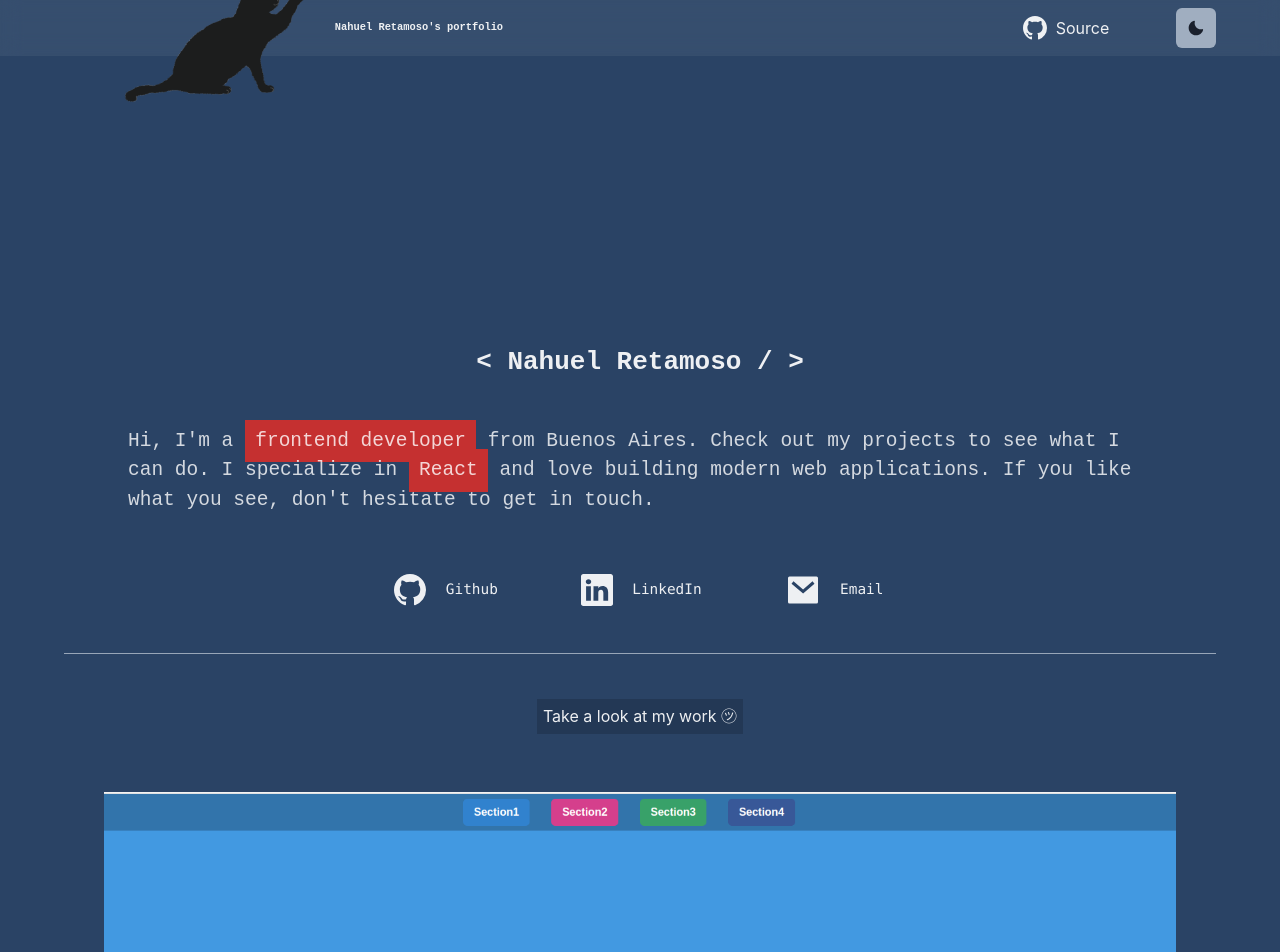
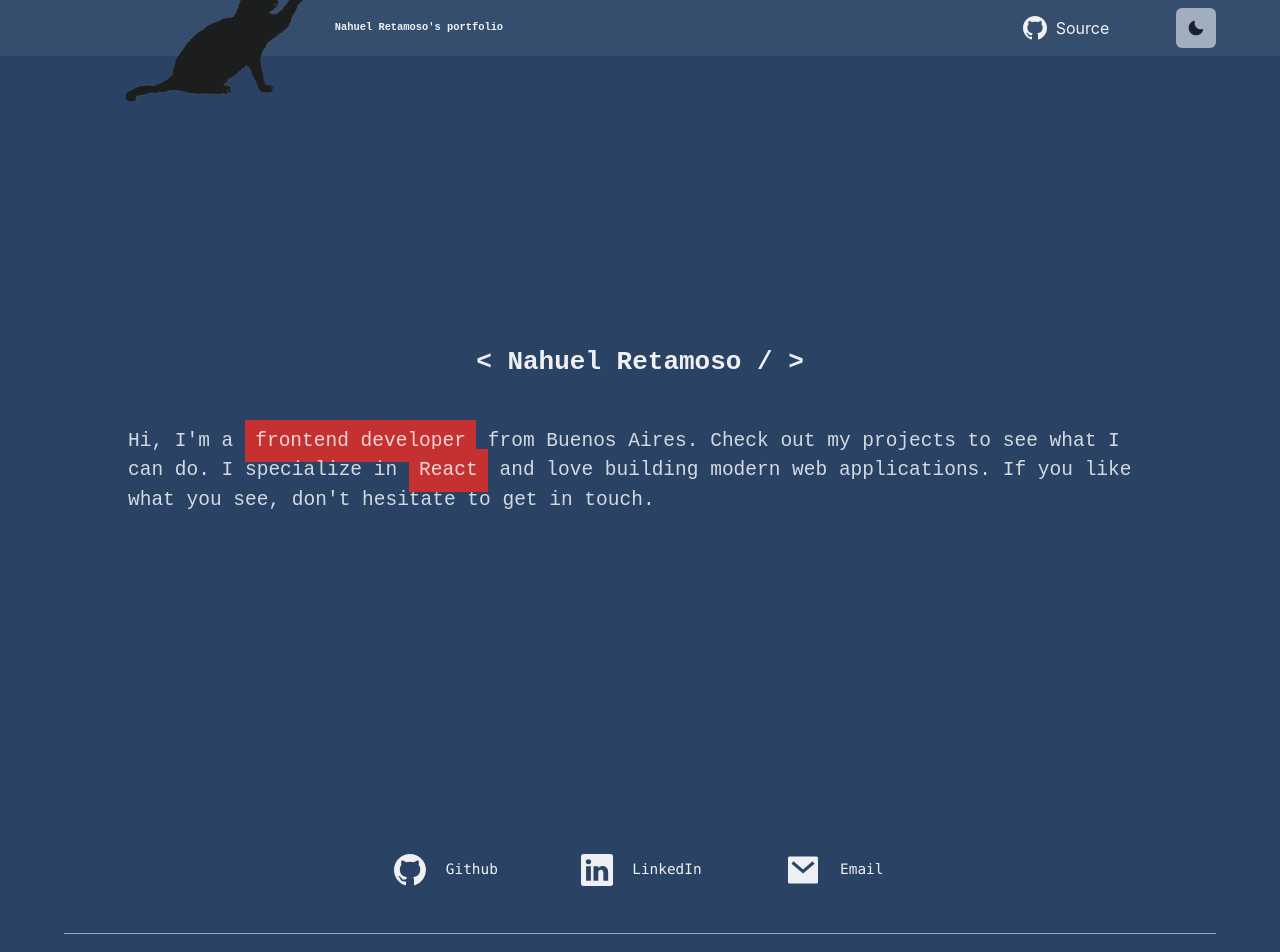
Before and after one commit to nahuel-retamoso/portfolio, a React (Create React App) app: page / in a window 1280 px wide. Shown: the top 952 px of the page. Built offline with nearby package versions, Linux system fonts and the light colour scheme; no server answers.

Commit message:
keyboard

```diff
--- a/src/components/Keyboard.js
+++ b/src/components/Keyboard.js
@@ -77,7 +77,7 @@ const Keyboard = () => {
 
     return (
         <Tooltip label='This work is based on "keyboard" (https://sketchfab.com/3d-models/keyboard-ba869e8681974cf088736173b8b86fef) by 45P3R4 (https://sketchfab.com/45P3R4) licensed under CC-BY-4.0 (http://creativecommons.org/licenses/by/4.0/)' bg='whiteAlpha.200' placement='right' >
-            <Box w={{base: '80%', '2xl': '50%'}} mr={{base: '0%', '2xl': '2%'}} h={{base: '35%', '2xl': '65%'}} ref={containerRef}>
+            <Box w={{base: '80%', '2xl': '50%'}} mr={{base: '0%', '2xl': '2%'}} h={{base: '35vh', '2xl': '65%'}} ref={containerRef}>
             </Box>
         </Tooltip>
     );
```
